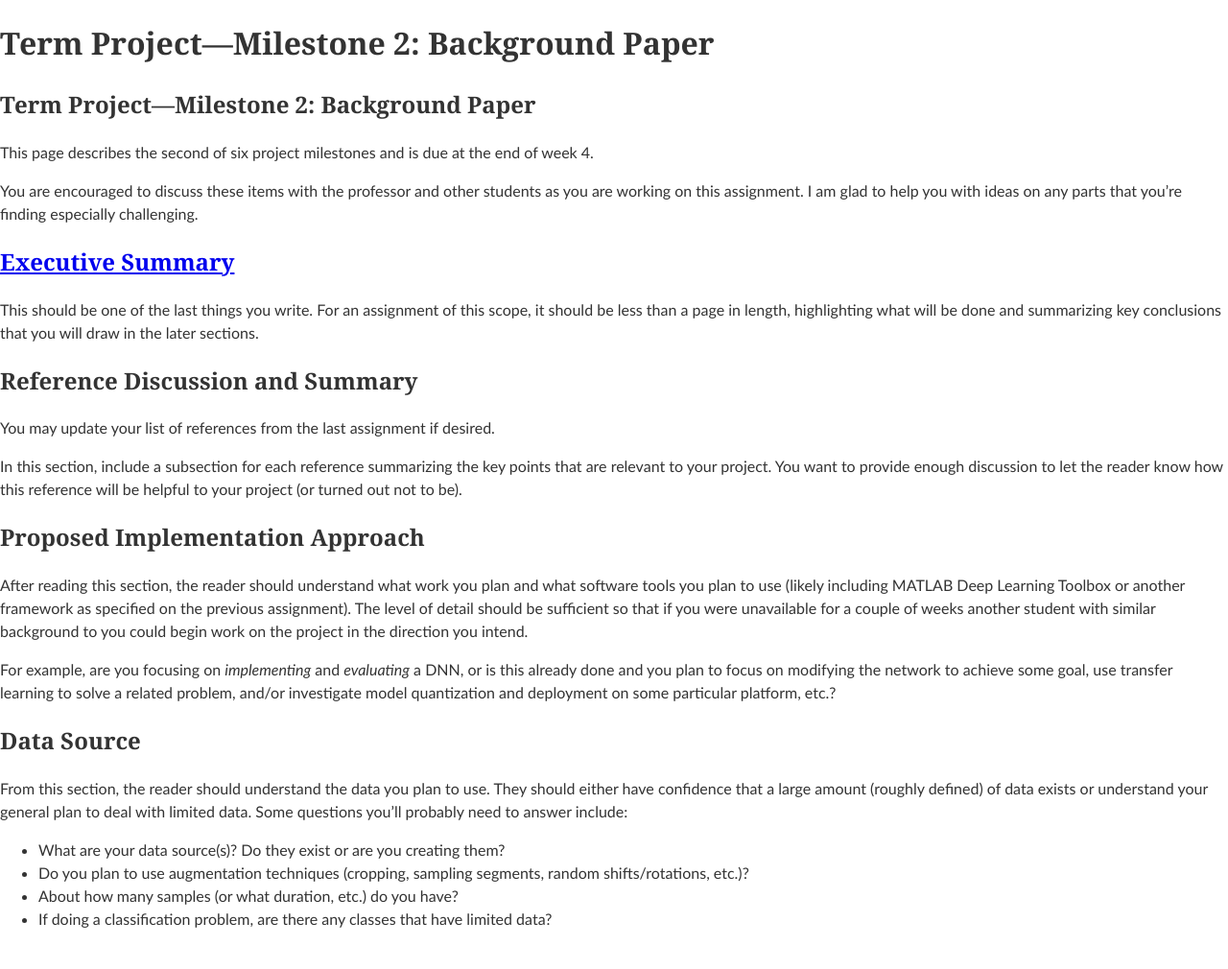
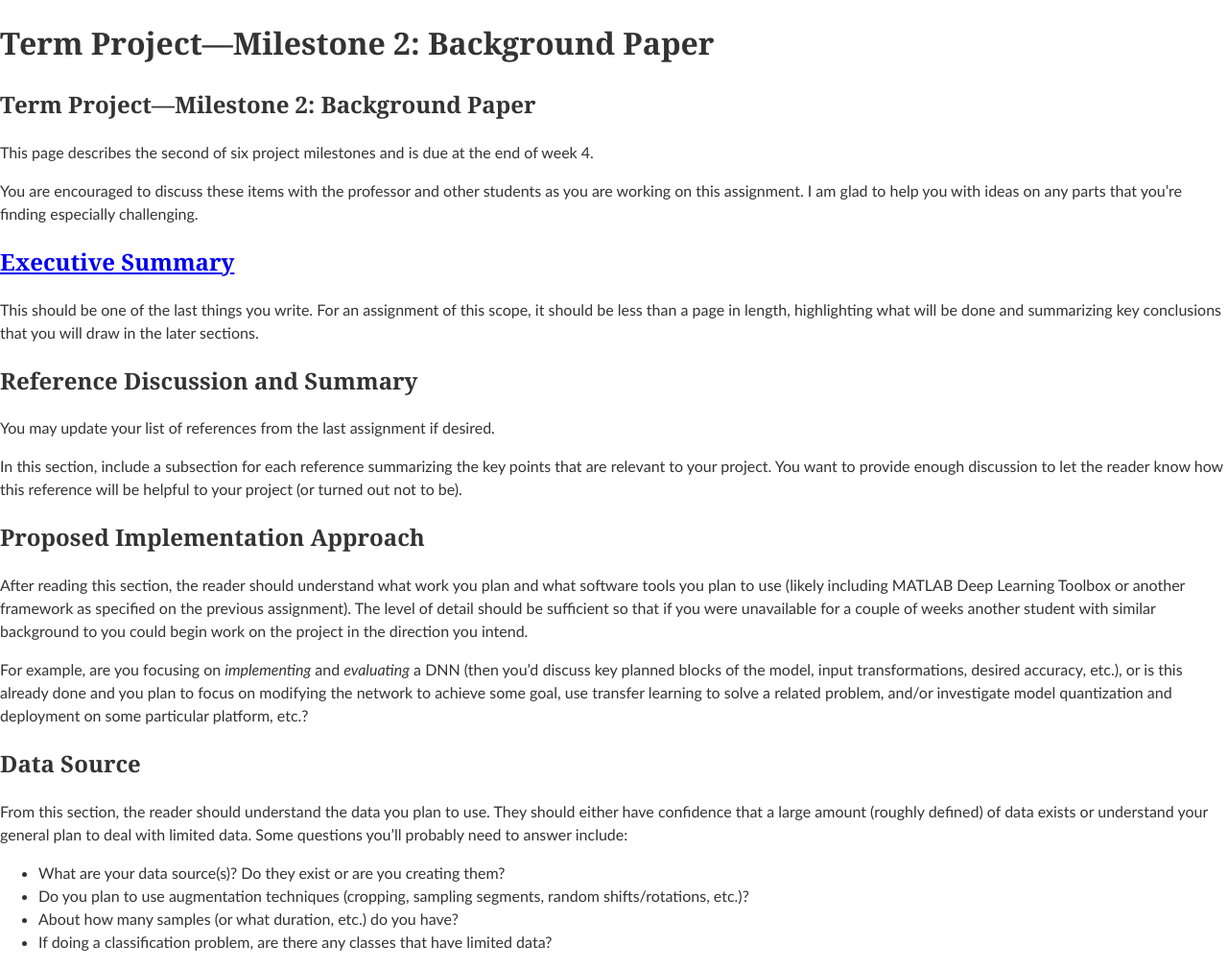
Before and after one commit to edurant/edurant.github.io, a Jekyll site: the page built from courses/cs4981/project-2-backgroundPaper.md, in a window 1280 px wide. Shown: the whole page at 96% size. Built offline with Jekyll 4.4.1, drawn with Linux system fonts in a browser that asks for light colours; our own code applies the rules of GitHub Pages for plain Markdown files; before the commit the page ends 986 px from its top, so only the background shows below that.

Commit message:
cs4981: update milestone 2 details

```diff
--- a/courses/cs4981/project-2-backgroundPaper.md
+++ b/courses/cs4981/project-2-backgroundPaper.md
@@ -18,7 +18,7 @@ In this section, include a subsection for each reference summarizing the key poi
 
 After reading this section, the reader should understand what work you plan and what software tools you plan to use (likely including MATLAB Deep Learning Toolbox or another framework as specified on the previous assignment). The level of detail should be sufficient so that if you were unavailable for a couple of weeks another student with similar background to you could begin work on the project in the direction you intend.
 
-For example, are you focusing on *implementing* and *evaluating* a DNN, or is this already done and you plan to focus on modifying the network to achieve some goal, use transfer learning to solve a related problem, and/or investigate model quantization and deployment on some particular platform, etc.?
+For example, are you focusing on *implementing* and *evaluating* a DNN (then you'd discuss key planned blocks of the model, input transformations, desired accuracy, etc.), or is this already done and you plan to focus on modifying the network to achieve some goal, use transfer learning to solve a related problem, and/or investigate model quantization and deployment on some particular platform, etc.?
 
 ## Data Source
 
```
